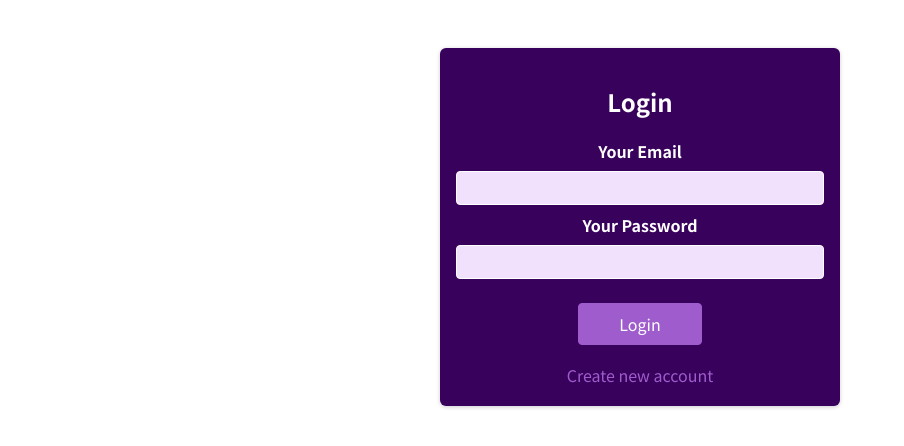
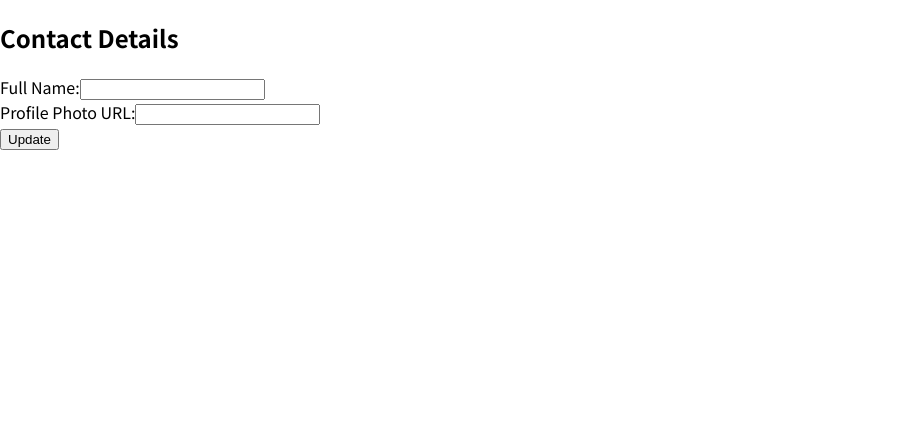
Before and after one commit to Zuber-GitHub/My_Expense_Tracker, a React (Create React App) app: page /profile in a window 1280 px wide. Before the commit this address led to /Login. Shown: the top 446 px of the page, without its empty margins (0-904 px from the left). Built offline with nearby package versions, Linux system fonts and the light colour scheme.

Commit message:
Profile Update Feature Added

```diff
--- a/src/App.js
+++ b/src/App.js
@@ -1,19 +1,28 @@
-import { Redirect, Route } from "react-router-dom";
+import { Redirect, Route,Switch } from "react-router-dom";
 import AuthForm from "./components/Auth/AuthForm";
+import Profile from "./components/Pages/Profile";
 import Welcome from "./components/Pages/Welcome";
 
 function App() {
   return (
     <div>
-      <Route path="/Welcome">
+      <Switch>
+      <Route path="/Welcome" exact>
         <Welcome/>
       </Route>
       <Route path="/Login">
       <AuthForm/>
       </Route>
-      <Route path="/">
+      <Route path="/" exact>
         <Redirect to="/Login"/>
       </Route>
+      <Route path='/profile'>
+
+        <Profile></Profile>
+        </Route>
+
+
+      </Switch>
     </div>
   );
 }
--- /dev/null
+++ b/src/components/Pages/Profile.js
@@ -0,0 +1,54 @@
+import './Profile.css'
+import { useRef } from 'react';
+const Profile = (props)=>{
+
+    const nameInputRef = useRef();
+    const linkInputRef = useRef();
+
+
+    const profileDataHandler = (event)=>{
+        event.preventDefault();
+        console.log('Clicked')
+        const enteredName = nameInputRef.current.value;
+        const enteredLink  = linkInputRef.current.value;
+        fetch('https://identitytoolkit.googleapis.com/v1/accounts:update?key=AIzaSyA5WUH7hlBnwtKk_F6ck8WxS3FGYsJbonU',
+        {
+            method:'POST',
+            body:JSON.stringify({
+                idToken: localStorage.getItem('token'),
+                displayName:enteredName,
+                photoUrl:enteredLink,
+                returnSecureToken:true
+
+
+
+            })
+
+        }).then(res=>{console.log(res)}).then(()=>{
+            fetch('https://identitytoolkit.googleapis.com/v1/accounts:lookup?key=AIzaSyA5WUH7hlBnwtKk_F6ck8WxS3FGYsJbonU',
+            {
+                method:'POST',
+                body:JSON.stringify({
+                    idToken:localStorage.getItem('token')
+                })
+            }).then(res=>{console.log(res.json())})
+        })
+
+
+    };
+    return(
+    <form onSubmit={profileDataHandler}>
+        <h2>Contact Details</h2>
+        <div className='fullName'>
+            <label htmlFor='fullName'> Full Name:</label>
+            <input type="text" id="fullName" ref={nameInputRef} />
+        </div>
+        <div className='photoUrl'>
+            <label htmlFor='photoUrl'> Profile Photo URL:</label>
+            <input type="text" id="photoUrl" ref={linkInputRef}/>
+        </div>
+        <button type='submit' className='updateButton'>Update</button>
+    </form>)
+};
+
+export default Profile;
--- /dev/null
+++ b/src/components/Pages/Welcome.css
@@ -0,0 +1,12 @@
+.profileButton{
+    float: right;
+    font-style: italic;
+    margin-right: 20px;
+}
+.welcomeContent{
+    float: left;
+    margin-left: 20px;
+}
+.header{
+    margin-top: 20px;
+}
--- a/src/components/Pages/Welcome.js
+++ b/src/components/Pages/Welcome.js
@@ -1,8 +1,15 @@
+import { Link } from "react-router-dom";
+import './Welcome.css'
 const Welcome = (props) => {
     return(
-    <div style={{fontFamily:"sans-serif", fontSize:"large", border:"1px solid black",fontStyle:"italic" }}>
-        <p>Welcome to Expense Tracker!!!</p>
+        <>
+    <div className="header">
+    <div className="welcomeContent" >
+        Welcome to Expense Tracker!!!
     </div>
+    <div className="profileButton">Your Profile is Incomplete <Link to='/profile'>Complete Now?</Link></div>
+    </div>
+    </>
     )
 }
 
```
Also changed, not shown: src/components/Pages/Profile.css (added).
